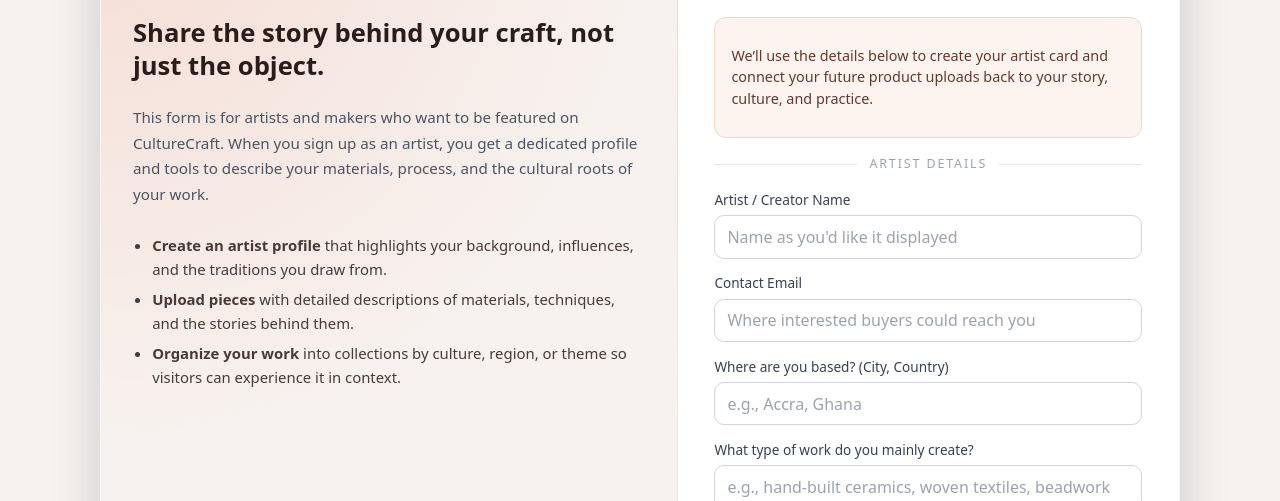
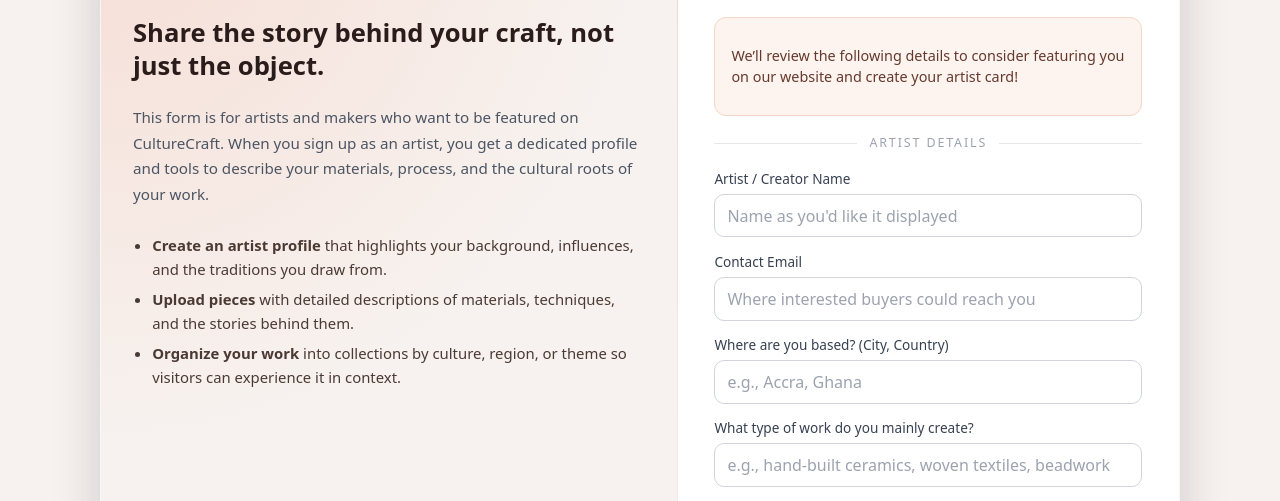
Before and after one commit to ssekye01/culturecraft, a website: page public/signup.html in a window 1280 px wide. Shown: the part 256-757 px from the top of the page. Drawn offline with Linux system fonts and the light colour scheme.

Commit message:
Update signup instructions for artist card creation

```diff
--- a/public/signup.html
+++ b/public/signup.html
@@ -74,8 +74,7 @@
 
               <div class="highlight-box">
                 <p>
-                  We’ll use the details below to create your artist card and connect your
-                  future product uploads back to your story, culture, and practice.
+                  We’ll review the following details to consider featuring you on our website and create your artist card!
                 </p>
               </div>
 
```
